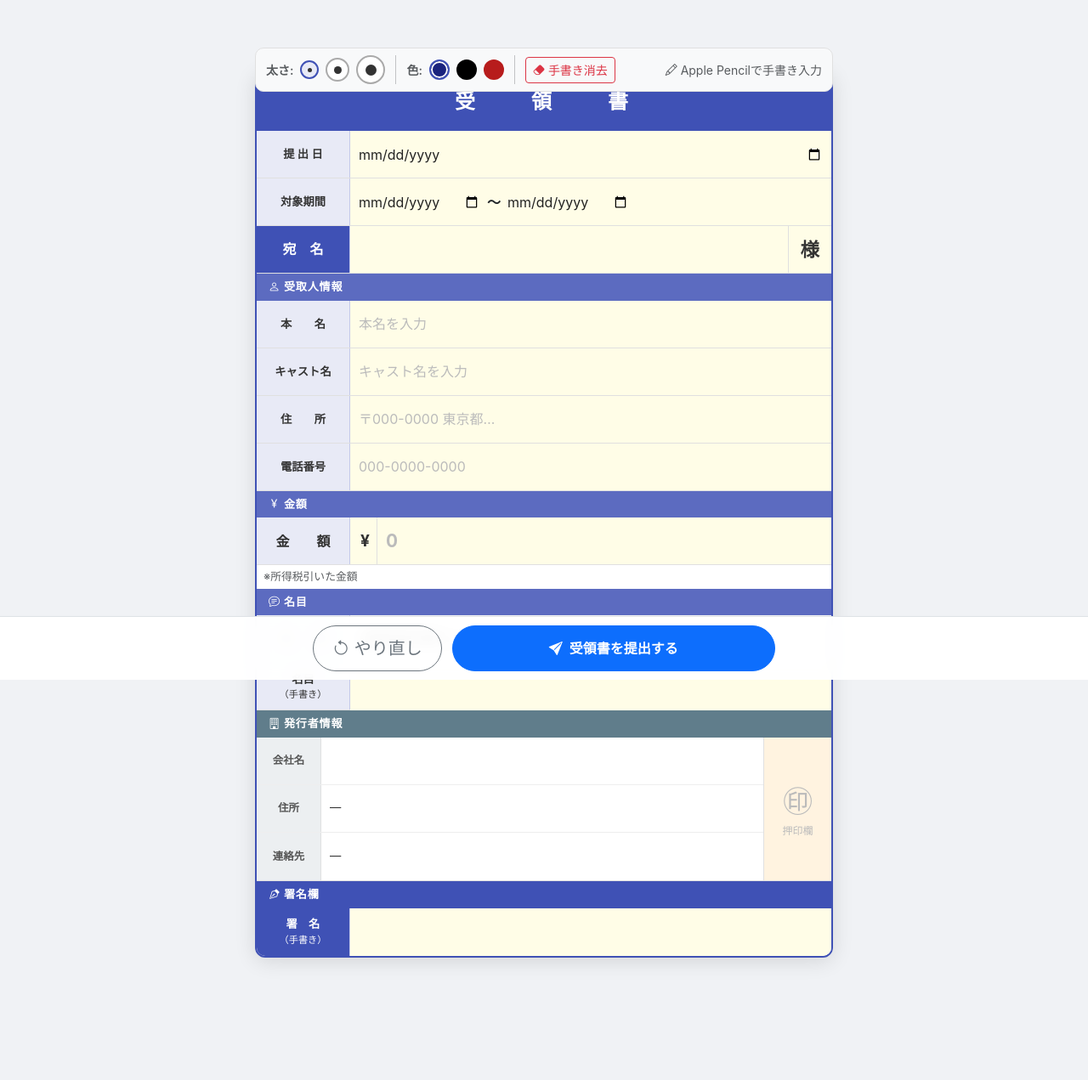
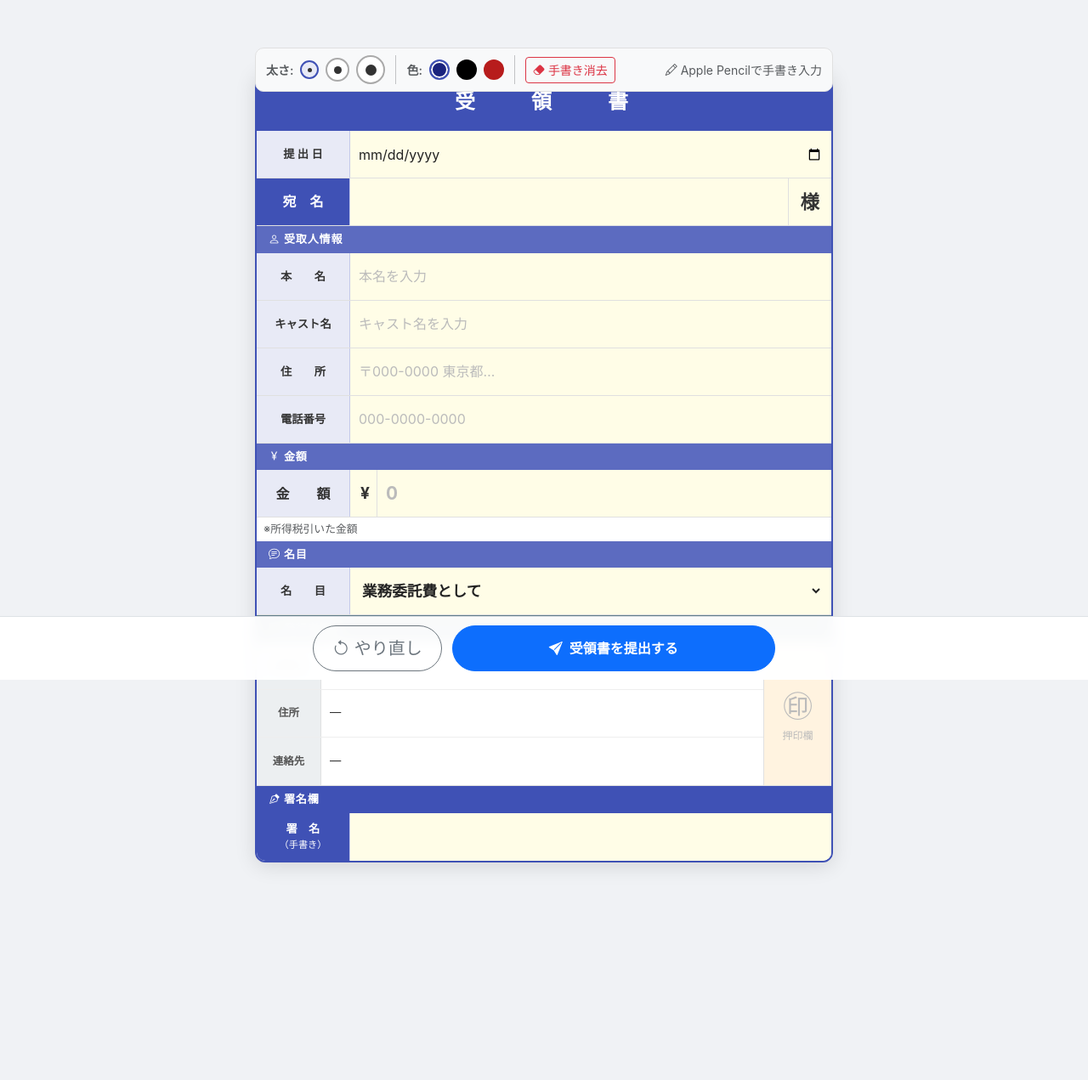
Before and after one commit to ytk2017n-afk/YTK_Juryo_Keiyaku, a FastAPI app: template templates/receipt_form.html in a window 1280 px wide. Shown: the whole page at 85% size. After the commit the page ends 1022 px from the top, so only its background shows below. Run offline with FastAPI, Linux system fonts and the light colour scheme; the template is opened without the code that fills it, so the values that code supplies are empty.

Commit message:
Receipt: name dropdown (業務委託費として / その他→手書き), remove 対象期間
- 名目 defaults to 業務委託費として; choosing その他 reveals the handwriting canvas
- PDF shows the handwriting row only for その他
- Remove 対象期間 (form, PDF, DB column, CSV)

Co-Authored-By: Claude Sonnet 5.5 <noreply@anthropic.com>

```diff
--- a/app/main.py
+++ b/app/main.py
@@ -27,6 +27,11 @@ except Exception as _e:
 
 BASE_DIR   = os.path.dirname(os.path.abspath(__file__))
 SECRET_KEY = os.getenv("SECRET_KEY", "ytk-receipt-secret-change-in-prod-2024")
+
+
+def _meimoku(fields: dict) -> str:
+    """名目: 「業務委託費として」(既定) か「その他」(手書き) のみ許可"""
+    return "その他" if fields.get("desc") == "その他" else "業務委託費として"
 
 
 def _generate_pdf_bytes(generator_fn, data: dict) -> bytes:
@@ -157,8 +162,7 @@ async def submit_handwriting(
         name_real     = "",   # 手書きのためテキスト取得不可
         address       = fields.get("address", ""),
         amount        = fields.get("amount", ""),
-        description   = "業務委託費として",
-        period_text   = fields.get("period", ""),
+        description   = _meimoku(fields),
         signature_b64 = fields.get("sig", ""),
     )
     db.add(receipt)
@@ -178,8 +182,7 @@ async def submit_handwriting(
         "amount_text":     fields.get("amount", ""),
         "tax_text":        fields.get("tax", ""),
         "total_text":      fields.get("total", ""),
-        "desc":            "業務委託費として",
-        "period_text":     fields.get("period", ""),
+        "desc":            _meimoku(fields),
         "store_name":      store.store_name,
         "store_address":   store.store_address or "",
         "store_contact":   store.store_contact or "",
@@ -330,13 +333,13 @@ async def export_csv(
     buf = io.StringIO()
     writer = csv.writer(buf)
     writer.writerow(["ID","店舗","日付","宛名(店舗名)","キャスト名","本名","住所",
-                     "金額","消費税額","合計金額","名目","対象期間","提出日時"])
+                     "金額","消費税額","合計金額","名目","提出日時"])
     for r in receipts:
         writer.writerow([
             r.id, r.store.store_name if r.store else "",
             r.receipt_date, r.shop_name, r.name_alias, r.name_real,
             r.address, r.amount, r.tax_amount, r.total_amount,
-            r.description, r.period_text,
+            r.description,
             r.submitted_at.strftime("%Y-%m-%d %H:%M") if r.submitted_at else "",
         ])
     buf.seek(0)
--- a/app/static/js/handwriting.js
+++ b/app/static/js/handwriting.js
@@ -156,6 +156,13 @@ async function submitReceipt() {
     sigCanvas && sigCanvas.scrollIntoView({ behavior: 'smooth', block: 'center' });
     return;
   }
+  const meimoku = document.getElementById('selectMeimoku').value;
+  const meimokuCanvas = document.getElementById('c_meimoku');
+  if (meimoku === 'その他' && isCanvasEmpty(meimokuCanvas)) {
+    alert('名目を手書きしてください。');
+    meimokuCanvas.scrollIntoView({ behavior: 'smooth', block: 'center' });
+    return;
+  }
   if (amount <= 0) {
     alert('金額を入力してください。');
     document.getElementById('inputAmount').focus();
@@ -173,32 +180,21 @@ async function submitReceipt() {
     if (!c) return;
     canvasData[id.replace('c_', '')] = isCanvasEmpty(c) ? '' : c.toDataURL('image/png');
   });
+  if (meimoku !== 'その他') canvasData['meimoku'] = '';
 
   const dateIso  = document.getElementById('receiptDate').value;
   const dateText = formatDateJP(dateIso);
 
-  const pFrom = document.getElementById('periodFrom').value;
-  const pTo   = document.getElementById('periodTo').value;
-  if (pFrom && pTo && pFrom > pTo) {
-    _submitting = false;
-    overlay.style.display = 'none';
-    alert('対象期間の開始日が終了日より後になっています。');
-    return;
-  }
-  const periodText = !pFrom && !pTo ? ''
-    : (pFrom === pTo || !pTo) ? formatDateJP(pFrom)
-    : `${formatDateJP(pFrom)} 〜 ${formatDateJP(pTo)}`;
 
   const payload = {
     ...canvasData,
     date:      dateText,
-    period:    periodText,
     realname:  document.getElementById('inputRealname').value,
     alias:     document.getElementById('inputAlias').value,
     address:   document.getElementById('inputAddress').value,
     phone:     document.getElementById('inputPhone').value,
     amount:    amount > 0 ? amount.toLocaleString() : '',
-    desc:      '業務委託費として',
+    desc:      meimoku,
   };
 
   try {
--- a/app/templates/receipt_form.html
+++ b/app/templates/receipt_form.html
@@ -263,14 +263,6 @@
       <input type="date" id="receiptDate" class="doc-text-input" value="{{ today_iso }}">
     </div>
   </div>
-  <div class="doc-row">
-    <div class="doc-label">対象期間</div>
-    <div class="doc-input-wrap" style="gap:8px;flex-wrap:wrap">
-      <input type="date" id="periodFrom" class="doc-text-input" style="width:auto" value="{{ today_iso }}">
-      <span class="fw-bold">〜</span>
-      <input type="date" id="periodTo" class="doc-text-input" style="width:auto" value="{{ today_iso }}">
-    </div>
-  </div>
 
   <!-- 宛名（店舗名プリセット） -->
   <div class="doc-row atena-row">
@@ -328,10 +320,15 @@
 
   <div class="doc-row">
     <div class="doc-label">名　　目</div>
-    <div class="doc-auto-val fw-bold" style="color:#222;font-size:1.1rem">業務委託費として</div>
+    <div class="doc-input-wrap">
+      <select id="selectMeimoku" class="doc-text-input fw-bold" style="font-size:1.1rem" onchange="toggleMeimoku()">
+        <option value="業務委託費として" selected>業務委託費として</option>
+        <option value="その他">その他（手書き）</option>
+      </select>
+    </div>
   </div>
 
-  <div class="doc-row">
+  <div class="doc-row" id="meimokuHandRow" style="display:none">
     <div class="doc-label" style="flex-direction:column;gap:2px"><div>名目</div><div style="font-size:0.7rem;font-weight:400">（手書き）</div></div>
     <div class="canvas-wrap">
       <canvas id="c_meimoku"></canvas>
@@ -401,6 +398,12 @@
 {% block scripts %}
 <script src="/static/js/handwriting.js"></script>
 <script>
+function toggleMeimoku() {
+  const other = document.getElementById('selectMeimoku').value === 'その他';
+  document.getElementById('meimokuHandRow').style.display = other ? 'flex' : 'none';
+  if (other) initCanvas(document.getElementById('c_meimoku'));
+}
+
 function fillGirlData() {
   const sel = document.getElementById('girlSelect');
   const opt = sel.options[sel.selectedIndex];
```
Also changed, not shown: app/database.py (+0 -7 lines), app/pdf_generator.py (+3 -5 lines).
